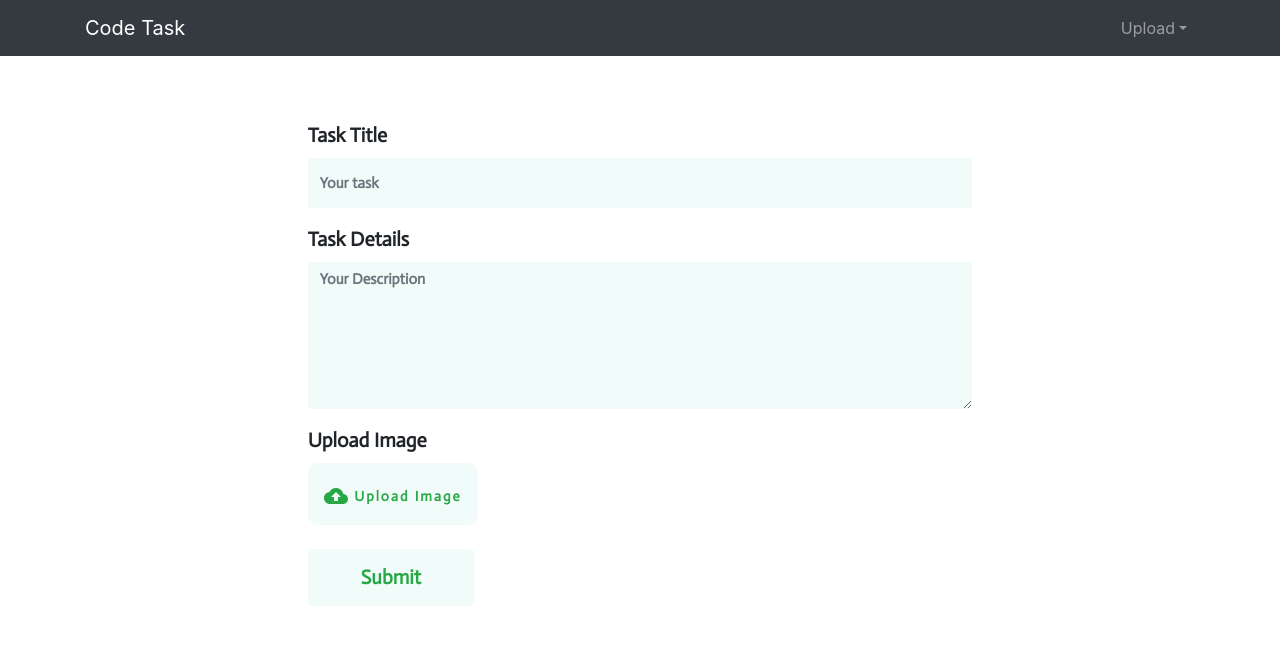
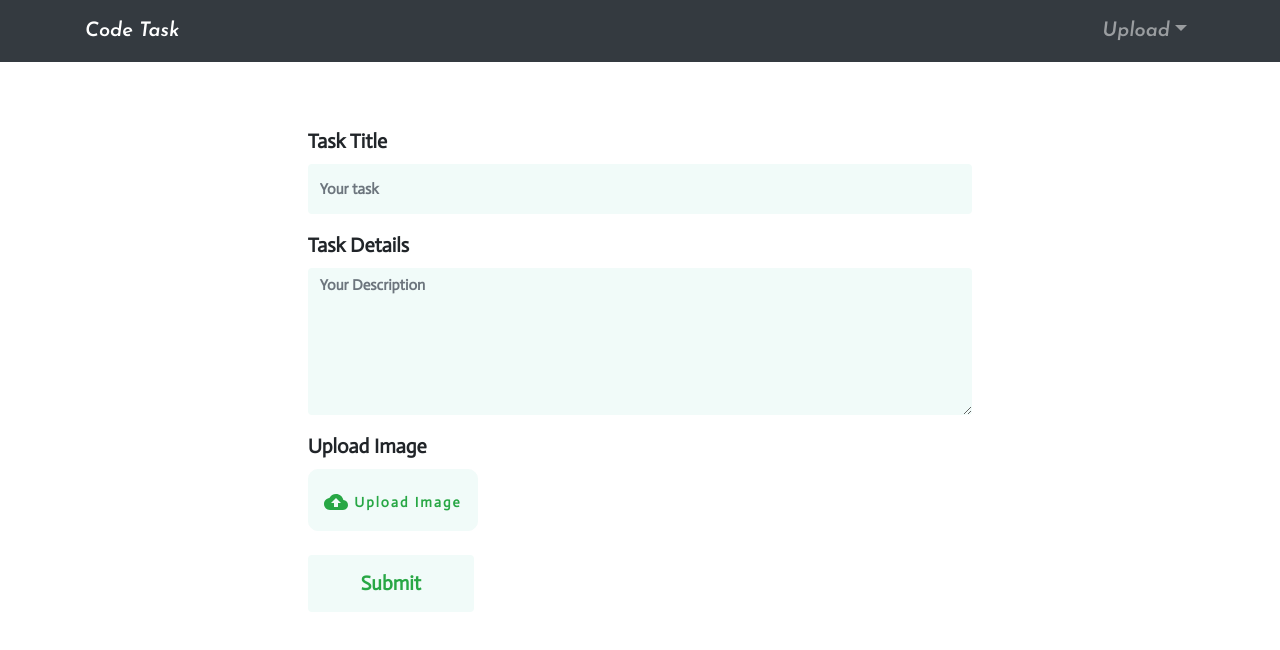
Before and after one commit to Shakib448/code-interview, a React (Create React App) app in the folder client/: page /image-upload in a window 1280 px wide. Shown: the top 650 px of the page. Built offline with nearby package versions, Linux system fonts and the light colour scheme; no server answers.

Commit message:
Font family updated

```diff
--- a/client/src/Components/Dashboard/DashboardNav/DashboardNav.js
+++ b/client/src/Components/Dashboard/DashboardNav/DashboardNav.js
@@ -3,11 +3,18 @@ import { Navbar, Nav, NavDropdown, Container } from "react-bootstrap";
 import CloudUploadIcon from "@material-ui/icons/CloudUpload";
 import ListIcon from "@material-ui/icons/List";
 import { Link } from "react-router-dom";
+import "./DashboardNav.sass";
 
 const Sidebar = ({ heading }) => {
   return (
     <>
-      <Navbar collapseOnSelect expand="lg" bg="dark" variant="dark">
+      <Navbar
+        className="dashboard__nav"
+        collapseOnSelect
+        expand="lg"
+        bg="dark"
+        variant="dark"
+      >
         <Container>
           <Navbar.Brand as={Link} to="/">
             Code Task{" "}
--- /dev/null
+++ b/client/src/Components/Dashboard/DashboardNav/DashboardNav.sass
@@ -0,0 +1,7 @@
+
+@import url('https://fonts.googleapis.com/css2?family=Josefin+Sans:ital,wght@1,600&display=swap')
+
+.dashboard__nav
+    font-family: 'Josefin Sans', sans-serif
+    font-weight : bold
+    font-size: 20px
--- a/client/src/Components/Dashboard/EditedImageList/EditedImageList.js
+++ b/client/src/Components/Dashboard/EditedImageList/EditedImageList.js
@@ -7,7 +7,7 @@ const EditedImageList = () => {
   return (
     <>
       <DashboardNav heading="Edited List" />
-      <Container className="mt-5 mb-5">
+      <Container className="mt-5 mb-5 table">
         <Table striped bordered hover variant="dark">
           <thead>
             <tr>
--- a/client/src/Components/Dashboard/EditedImageList/EditedImageList.sass
+++ b/client/src/Components/Dashboard/EditedImageList/EditedImageList.sass
@@ -1,6 +1,12 @@
+@import url('https://fonts.googleapis.com/css2?family=Josefin+Sans:ital,wght@1,600&display=swap')
+
 button#dropdown-basic
     background: transparent
     border: none
     &:focus
         border: none
         box-shadow: none
+
+.table
+    font-family: 'Josefin Sans', sans-serif
+    font-weight : bold
```
